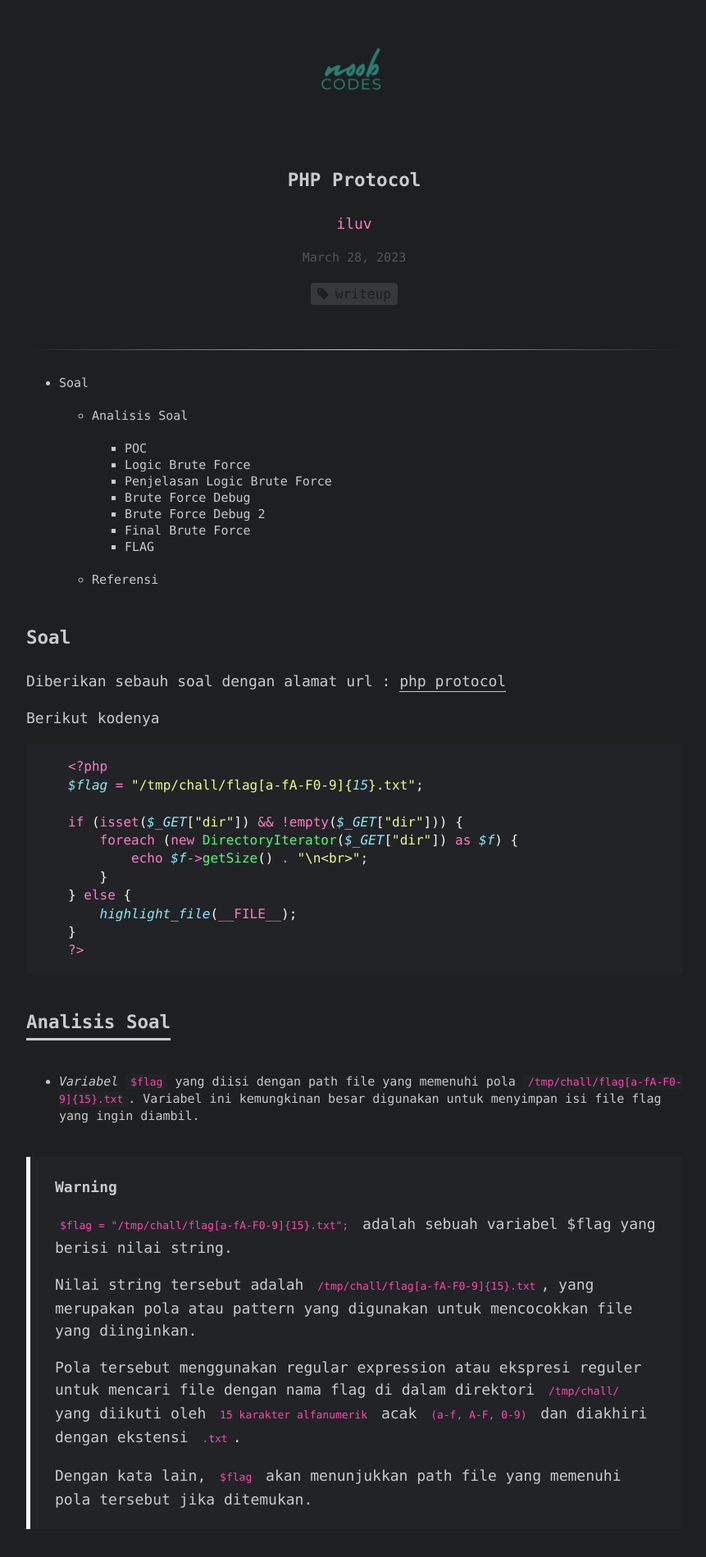
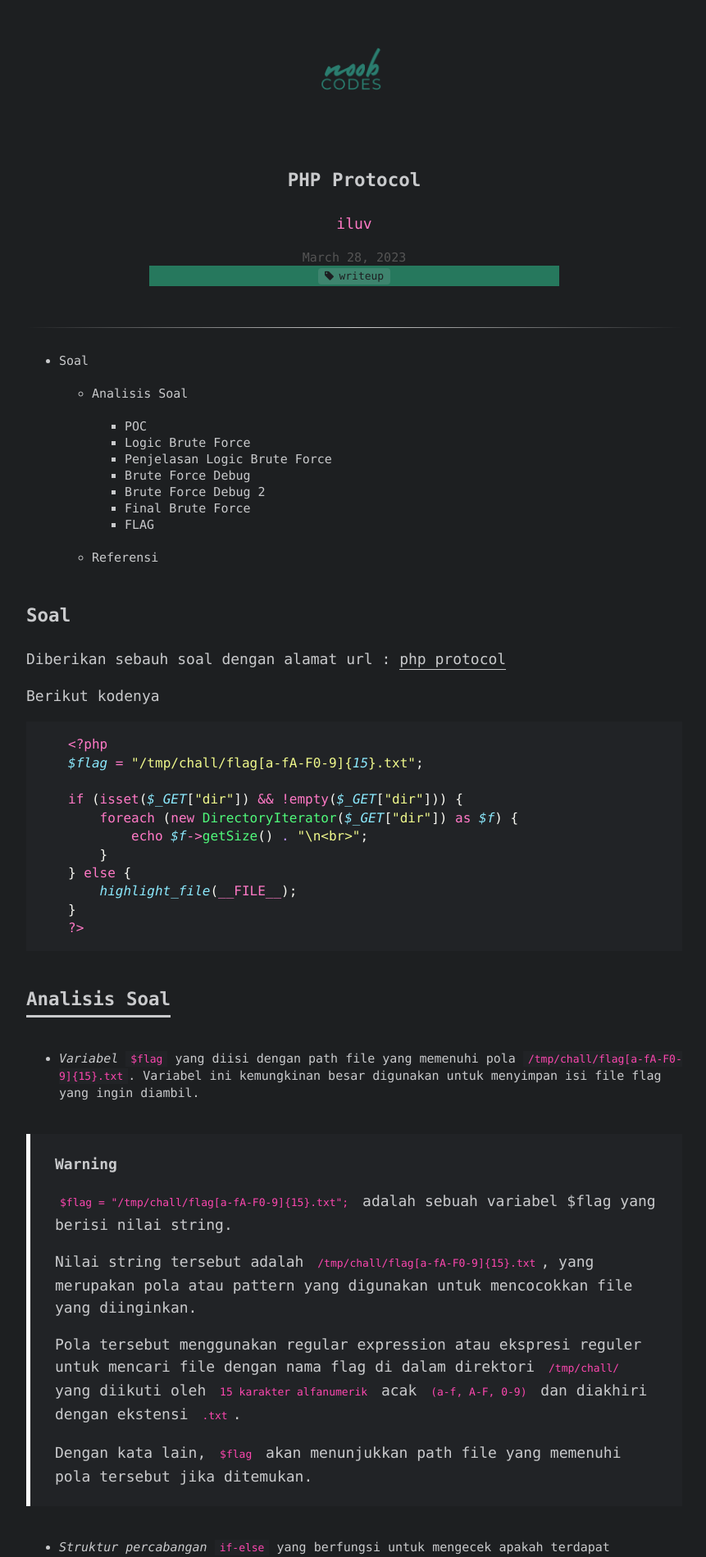
Before and after one commit to syukirman-amir/blog.noob.codes, a Jekyll site: the page built from _posts/2023-03-28-php-protocol.md, in a window 1280 px wide. Shown: the top 1899 px of the page at 82% size, without its empty margins (208-1069 px from the left). Built offline with Jekyll 4.4.1, drawn with Linux system fonts in a browser that asks for light colours; comment, search, counter and statistics services are not loaded.

Commit message:
Update post.html

```diff
--- a/_layouts/post.html
+++ b/_layouts/post.html
@@ -10,15 +10,13 @@ layout: default
 	</div>
 
 	<section>
-	    <div class="tags-expo">
+	    <div class="tags-expo" style="background-color:#26785d;">
 		<div class="tags-expo-list">
-		    <p style="color:#26785d;">
 		    {% if page.tags %}
 		    {% for tag in page.tags %}
 		    <a href="{{ site.baseurl }}/tags#{{ tag | slugify }}" class="post-tag">{{ tag }}</a>
 		    {% endfor %}
 		    {% endif %}
-		    </p>
 		</div>
 	    </div>
 	</section>
```
